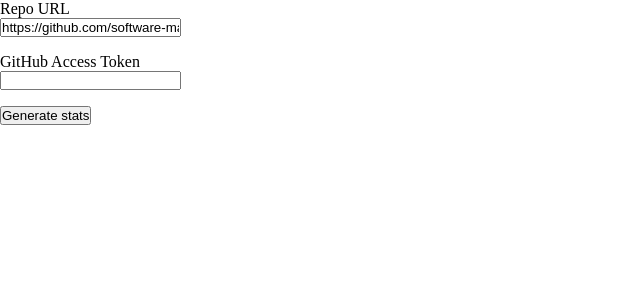
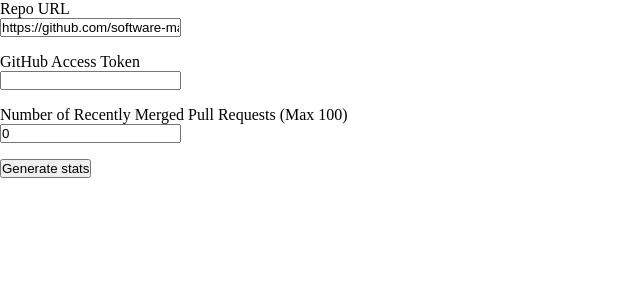
Before and after one commit to software-mansion-labs/revuer, a Next.js app: page / in a window 1280 px wide. Shown: the top 300 px of the page, without its empty margins (0-640 px from the left). Built offline with nearby package versions, Linux system fonts and the light colour scheme.

Commit message:
allow configuring max number of pull requests

```diff
--- a/src/app/page.tsx
+++ b/src/app/page.tsx
@@ -22,6 +22,7 @@ export default function Home() {
       const pullRequests = await fetchPullRequests(client, {
         repoName: configuration.repositoryName,
         repoOwner: configuration.organizationName,
+        lastMergedPullRequestsCount: configuration.lastMergedPullRequestsCount,
       })
       const useCase = new CodeReviewStatsUseCase()
       const stats = Object.values(useCase.execute(pullRequests))
--- a/src/github/github-configuration.tsx
+++ b/src/github/github-configuration.tsx
@@ -11,6 +11,7 @@ export type GithubConfigurationData = {
   accessToken: string
   organizationName: string
   repositoryName: string
+  lastMergedPullRequestsCount: number
 }
 
 export type GithubConfigurationProps = {
@@ -49,6 +50,13 @@ export const GitHubConfiguration: FC<GithubConfigurationProps> = ({
       onAccessTokenChange={(value) => {
         setConfiguration((prev) => ({ ...prev, accessToken: value ?? '' }))
       }}
+      lastMergedPullRequestsCount={configuration.lastMergedPullRequestsCount}
+      onLastMergedPullRequestsCountChange={(value) => {
+        setConfiguration((prev) => ({
+          ...prev,
+          lastMergedPullRequestsCount: value ?? 0,
+        }))
+      }}
     />
   ) : null
 }
@@ -58,6 +66,7 @@ export function useGitHubConfiguration() {
     accessToken: '',
     organizationName: '',
     repositoryName: '',
+    lastMergedPullRequestsCount: 0,
   })
 
   return { configuration, setConfiguration }
@@ -66,10 +75,33 @@ export function useGitHubConfiguration() {
 export const GitHubConfigurationForm: FC<{
   accessToken: string | undefined
   onAccessTokenChange: (accessToken: string | undefined) => void
-}> = ({ accessToken, onAccessTokenChange }) => {
+  lastMergedPullRequestsCount: number | undefined
+  onLastMergedPullRequestsCountChange: (value: number | undefined) => void
+}> = ({
+  accessToken,
+  onAccessTokenChange,
+  lastMergedPullRequestsCount,
+  onLastMergedPullRequestsCountChange,
+}) => {
   return (
-    <InputWrapper renderLabel={() => <Text value='GitHub Access Token' />}>
-      <Input value={accessToken ?? ''} onChange={onAccessTokenChange} />
-    </InputWrapper>
+    <>
+      <InputWrapper renderLabel={() => <Text value='GitHub Access Token' />}>
+        <Input value={accessToken ?? ''} onChange={onAccessTokenChange} />
+      </InputWrapper>
+      <InputWrapper
+        renderLabel={() => (
+          <Text value='Number of Recently Merged Pull Requests (Max 100)' />
+        )}
+      >
+        <Input
+          value={lastMergedPullRequestsCount?.toString() ?? '0'}
+          onChange={(value) => {
+            const count = parseInt(value)
+            if (isNaN(count)) return onLastMergedPullRequestsCountChange(0)
+            onLastMergedPullRequestsCountChange(count)
+          }}
+        />
+      </InputWrapper>
+    </>
   )
 }
--- a/src/github/pull-requests-query.ts
+++ b/src/github/pull-requests-query.ts
@@ -7,9 +7,13 @@ import {
 import { PullRequest, Review, ReviewStatus } from '~/stats'
 
 const QUERY = graphql(`
-  query PullRequests($repoOwner: String!, $repoName: String!) {
+  query PullRequests(
+    $repoOwner: String!
+    $repoName: String!
+    $lastMergedPullRequestsCount: Int!
+  ) {
     repository(owner: $repoOwner, name: $repoName) {
-      pullRequests(last: 10) {
+      pullRequests(last: $lastMergedPullRequestsCount, states: [MERGED]) {
         edges {
           node {
             additions
@@ -45,7 +49,11 @@ const QUERY = graphql(`
 
 export async function fetchPullRequests(
   client: Client,
-  args: { repoOwner: string; repoName: string }
+  args: {
+    repoOwner: string
+    repoName: string
+    lastMergedPullRequestsCount: number
+  }
 ) {
   const data = (await client.query(QUERY, args).toPromise()).data
   return convertPullRequestsQueryToPullRequests(data)
```
